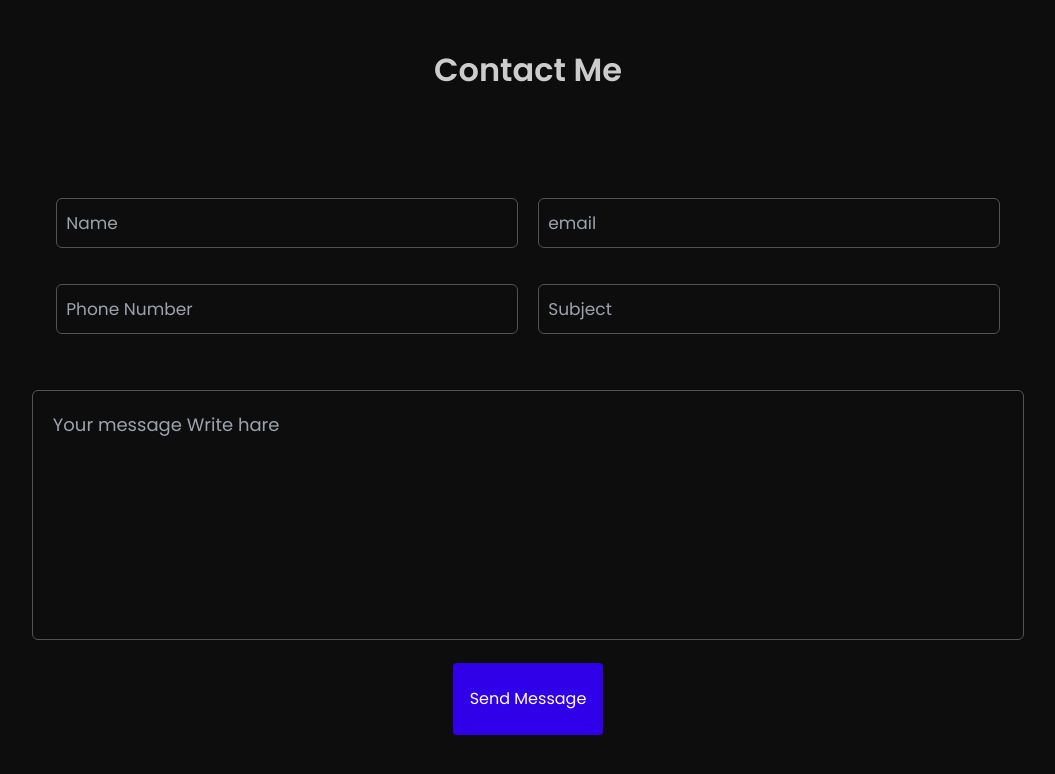
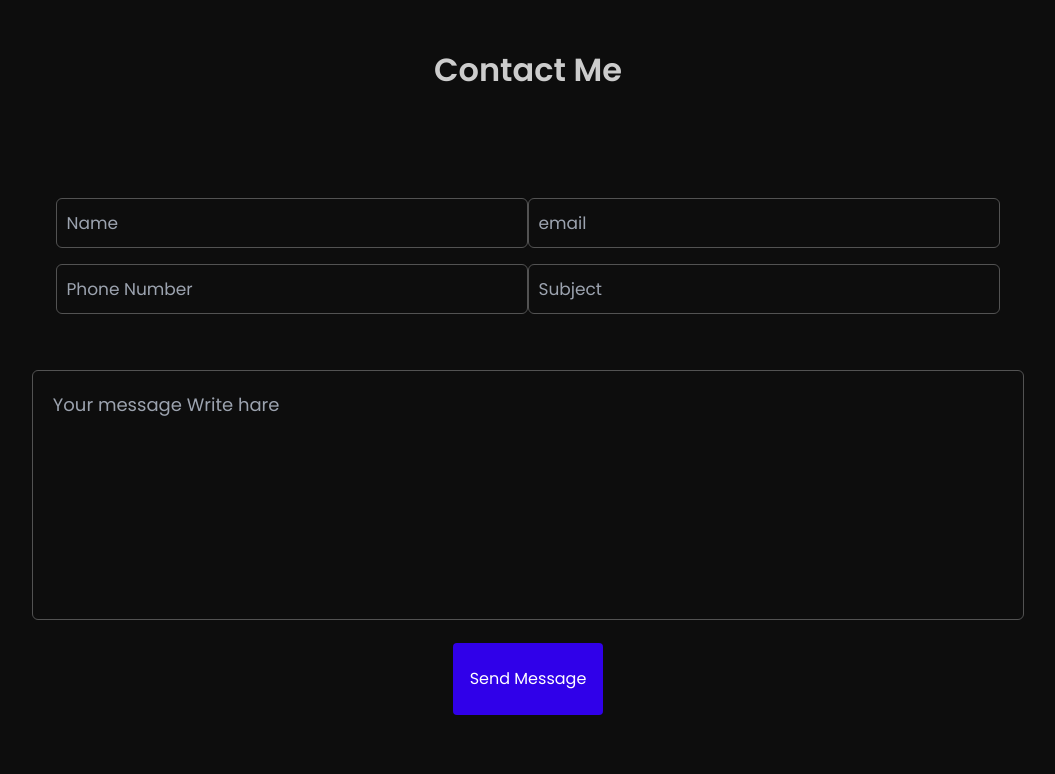
Before and after one commit to aryan7122/aryanwebdev, a React (Create React App) app: page / in a window 1280 px wide. Shown: the part 2632-3406 px from the top of the page, without its empty margins (112-1167 px from the left). Built offline with nearby package versions, Linux system fonts and the light colour scheme.

Commit message:
V 1.02.4

```diff
--- a/src/component/contact/contect.jsx
+++ b/src/component/contact/contect.jsx
@@ -118,7 +118,7 @@
                         {submitted && (
                             <p className="text-green-300 mb-4 text-2xl ">Form submitted successfully!</p>
                         )}
-                        <div className='grid grid-cols-1 md:grid-cols-2 gap-5 p-4 md:p-10'>
+                        <div className='grid grid-cols-1 md:grid-cols-2 p-4 md:p-10'>
 
                             <div className="mb-4 ">
                                 <label htmlFor="name" className="block font-medium ">
```
